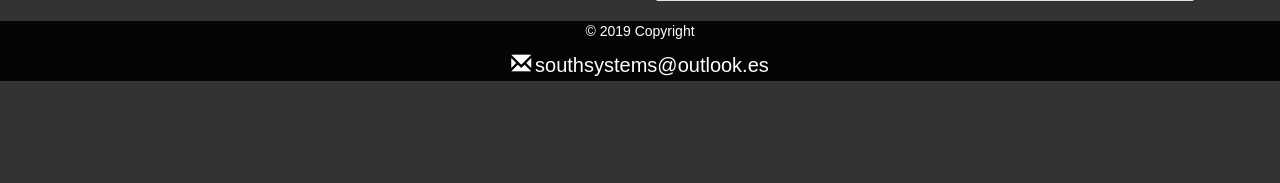
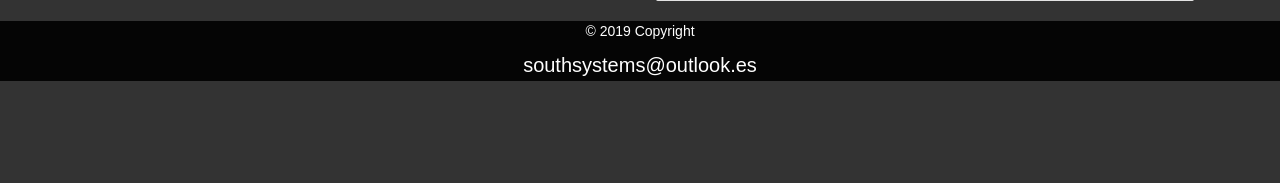
Before and after one commit to robertgar/byron, a PHP site: page /quienes.php in a window 1280 px wide. Shown: the part 617-800 px from the top of the page. Run offline with PHP 8.4, Linux system fonts and the light colour scheme.

Commit message:
Update quienes.php

```diff
--- a/quienes.php
+++ b/quienes.php
@@ -166,12 +166,11 @@ function myFunction() {
 }
 
 </script>
-<footer class=" text-center">
+
+<footer class="container-fluid bg-4 text-center">
   <p>© 2019 Copyright</p>
-        <p> <a >
-          <span class="glyphicon glyphicon-envelope" style="font-size:20px"></span>
-        </a><a  target="_blank" rel="nofollow" class="link"  style="font-size:20px"></span>
-southsystems@outlook.es</a></p>
+        <p><a  target="_blank" rel="nofollow" class="link"  style="font-size:20px"></span>
+southsystems@outlook.es</a></p></p>
 </footer>
 </body>
 </html>
```
